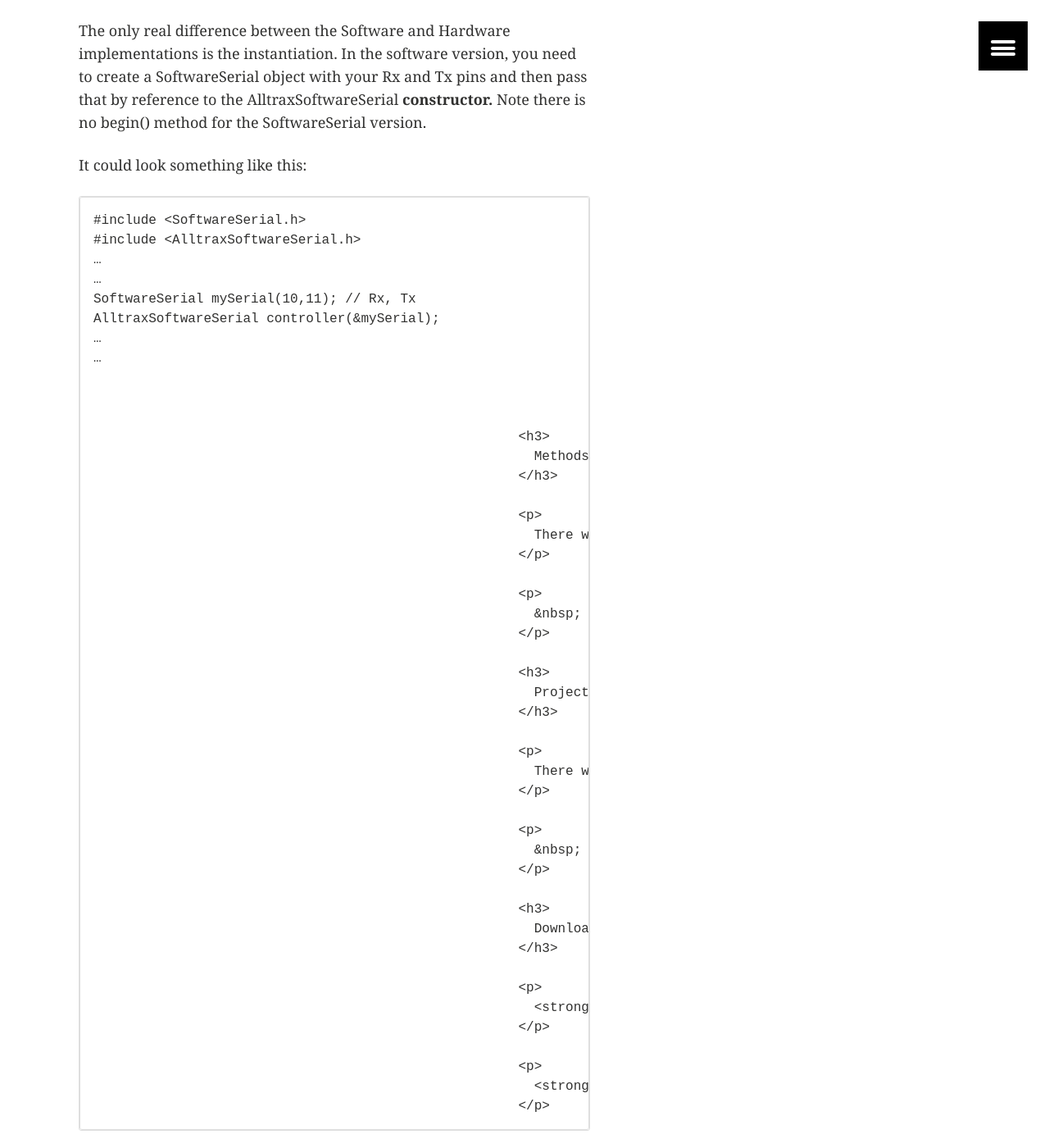
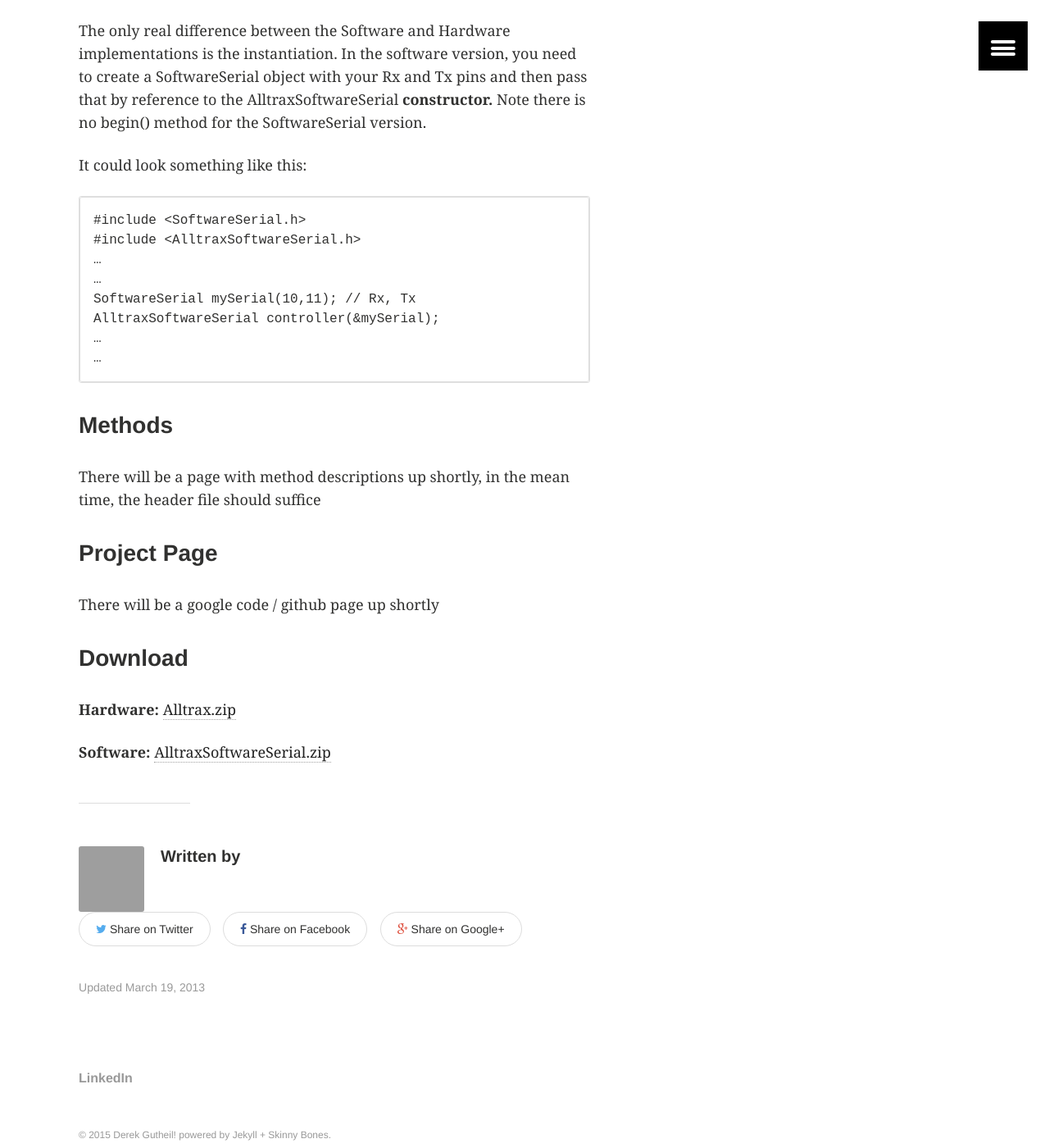
Before and after one commit to derekkg/derekkg.github.io, a Jekyll site: the page built from _posts/2013-03-19-arduino-alltrax-axe-library.md, in a window 1280 px wide and 1400 px high, scrolled down 3396 px. Shown: the whole window at 82% size. Built offline with Jekyll 4.4.1, drawn with Linux system fonts in a browser that asks for light colours.

Commit message:
fixing tables

```diff
--- a/_posts/2013-03-19-arduino-alltrax-axe-library.md
+++ b/_posts/2013-03-19-arduino-alltrax-axe-library.md
@@ -102,39 +102,20 @@ It could look something like this:
     …
 
 
+###Methods
 
-                                                          <h3>
-                                                            Methods
-                                                          </h3>
+There will be a page with method descriptions up shortly, in the mean time, the header file should suffice
 
-                                                          <p>
-                                                            There will be a page with method descriptions up shortly, in the mean time, the header file should suffice
-                                                          </p>
+###Project Page
 
-                                                          <p>
-                                                            &nbsp;
-                                                          </p>
+There will be a google code / github page up shortly
 
-                                                          <h3>
-                                                            Project Page
-                                                          </h3>
+###Download
 
-                                                          <p>
-                                                            There will be a google code / github page up shortly
-                                                          </p>
+<p>
+<strong>Hardware:</strong> <a title="Alltrax.zip" href="http://derekgutheil.com/wp-content/uploads/2013/05/Alltrax.zip">Alltrax.zip</a>
+</p>
 
-                                                          <p>
-                                                            &nbsp;
-                                                          </p>
-
-                                                          <h3>
-                                                            Download
-                                                          </h3>
-
-                                                          <p>
-                                                            <strong>Hardware:</strong> <a title="Alltrax.zip" href="http://derekgutheil.com/wp-content/uploads/2013/05/Alltrax.zip">Alltrax.zip</a>
-                                                          </p>
-
-                                                          <p>
-                                                            <strong>Software:</strong> <a title="AlltraxSoftwareSerial.zip" href="http://derekgutheil.com/wp-content/uploads/2013/05/AlltraxSoftwareSerial.zip">AlltraxSoftwareSerial.zip</a>
-                                                          </p>
+<p>
+<strong>Software:</strong> <a title="AlltraxSoftwareSerial.zip" href="http://derekgutheil.com/wp-content/uploads/2013/05/AlltraxSoftwareSerial.zip">AlltraxSoftwareSerial.zip</a>
+</p>
```
